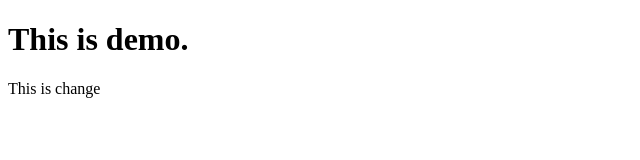
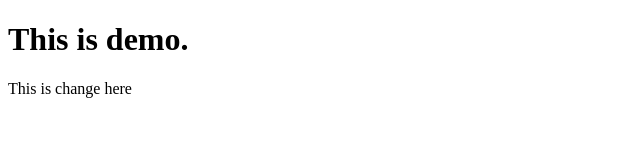
Before and after one commit to aditi114/Mydemo, a website: page index.html in a window 1280 px wide. Shown: the full height of the page, 0-640 px from the left. Drawn offline with Linux system fonts and the light colour scheme.

Commit message:
done again

```diff
--- a/index.html
+++ b/index.html
@@ -8,6 +8,6 @@
 </head>
 <body>
     <h1>This is demo.</h1>
-    <p>This is change</p>
+    <p>This is change here</p>
 </body>
 </html>
```
Also changed, not shown: package.json (added, +24 -0 lines), 2 other files.
